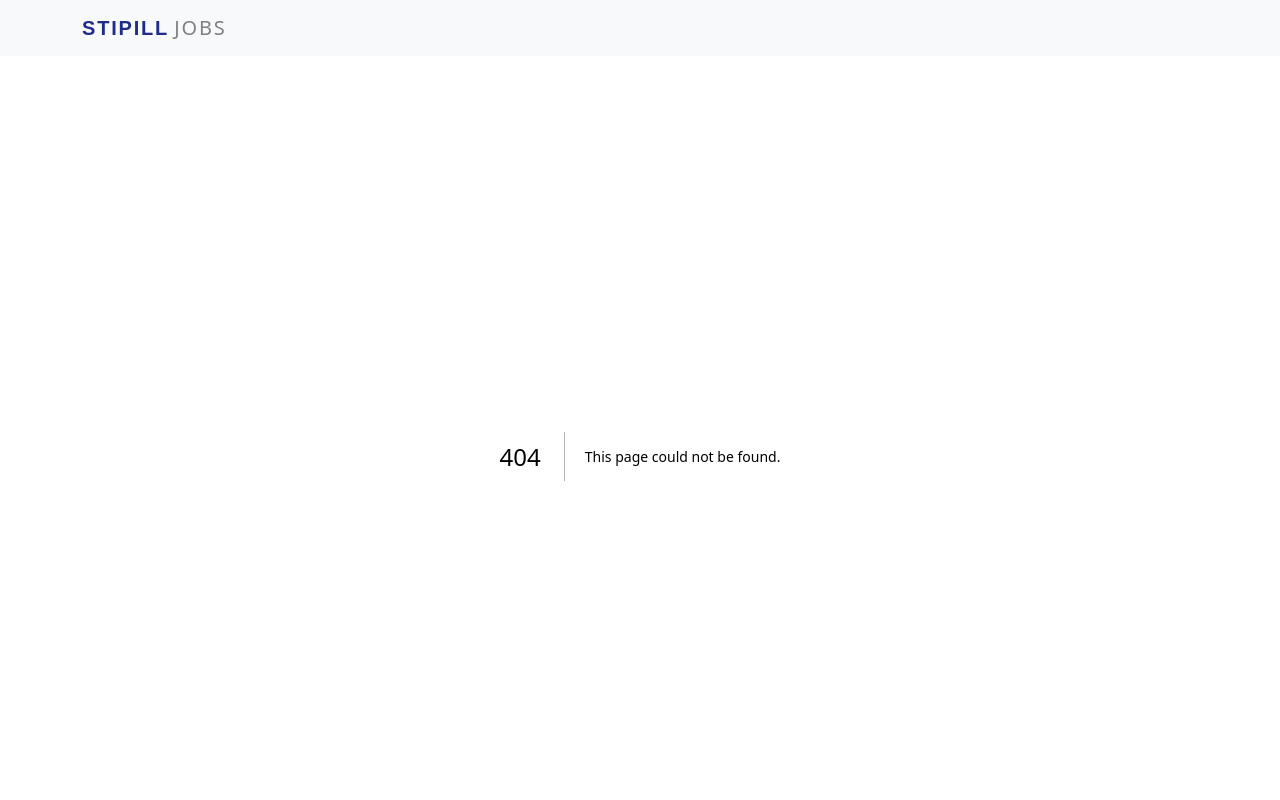
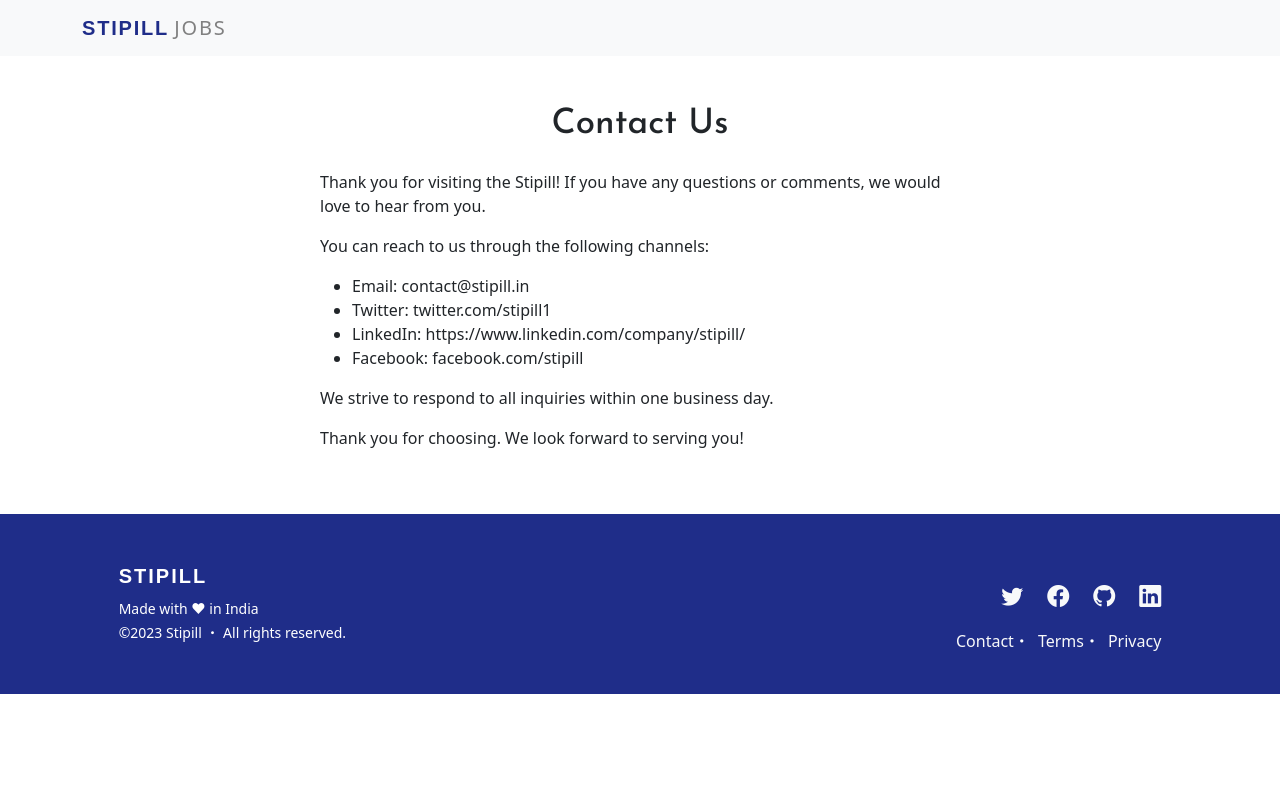
Before and after one commit to sachinshrmaa/stipill-careers, a Next.js app: page /contact in a window 1280 px wide. Before the commit this address had no page. Shown: the top 800 px of the page. Built offline with nearby package versions, Linux system fonts and the light colour scheme.

Commit message:
Created contact page
added social handles in footer and created contact page

```diff
--- a/components/Footer.jsx
+++ b/components/Footer.jsx
@@ -13,10 +13,24 @@ const Footer = () => {
                     </a>
                 </div>
 
+
+
                 <div className="col-md-8 col-12 d-flex justify-content-md-end  justify-content-center">
-                    <Link href='mailto:stipillin@gmail.com' className="ms-md-2 text-decoration-none text-light">Contact</Link> ・
-                    <Link href='/terms' className="ms-md-2 text-decoration-none text-light">Terms</Link> ・
-                    <Link href='/privacy' className="ms-2 text-decoration-none text-light">Privacy</Link>
+
+                    <div className="row">
+                        <div className="d-flex justify-content-md-end mb-md-3">
+                            <a href='https://twitter.com/stipill1' target='_blank'  className="ms-md-4 text-decoration-none text-light"><i className="bi bi-twitter"></i> </a> <br />
+                            <a href='https://facebook.com/stipill' target='_blank'  className="ms-md-4 text-decoration-none text-light"><i className="bi bi-facebook"></i> </a> <br />
+                            <a href='https://github.com/stipill' target='_blank'  className="ms-md-4 text-decoration-none text-light"><i className="bi bi-github"></i> </a> <br />
+                            <a href='https://www.linkedin.com/company/stipill/' target='_blank'  className="ms-md-4 text-decoration-none text-light"><i className="bi bi-linkedin"></i> </a> <br />
+                        </div>
+
+                        <div className="d-flex justify-content-md-end ">
+                            <Link href='/contact' className="ms-md-2 text-decoration-none text-light">Contact</Link> ・
+                            <Link href='/terms' className="ms-md-2 text-decoration-none text-light">Terms</Link> ・
+                            <Link href='/privacy' className="ms-2 text-decoration-none text-light">Privacy</Link>
+                        </div>
+                    </div>
                 </div>
             </div>
 
--- /dev/null
+++ b/pages/contact.jsx
@@ -0,0 +1,32 @@
+import Head from "next/head";
+
+
+const Contact = () => {
+    return (
+        <div className="col-md-6 col-11 m-auto py-5">
+            <Head>
+                <title>Contact - the basics</title>
+                <meta name="description" content="A series of live cohort which intents to teach you the basics from scratch." />
+
+            </Head>
+
+            <h2 className="sub-heading mb-4">Contact Us</h2>
+
+            <p>Thank you for visiting the Stipill! If you have any questions or comments, we would love to hear from you.</p>
+
+            <p>You can reach to us through the following channels:</p>
+
+            <ul>
+                <li>Email: contact@stipill.in</li>
+                <li>Twitter: twitter.com/stipill1</li>
+                <li>LinkedIn: https://www.linkedin.com/company/stipill/</li>
+                <li>Facebook: facebook.com/stipill</li>
+            </ul>
+            <p>We strive to respond to all inquiries within one business day.</p>
+            <p>Thank you for choosing. We look forward to serving you!</p>
+
+        </div>
+    );
+}
+
+export default Contact;
--- a/styles/globals.css
+++ b/styles/globals.css
@@ -110,6 +110,10 @@ body{
     font-family: 'Plus Jakarta Sans', sans-serif;
 }
 
+.bi-linkedin, .bi-github, .bi-twitter, .bi-facebook{
+    font-size: 22px;
+}
+
 
 @media screen and (max-width:600px) {
     .sub-heading{
```
